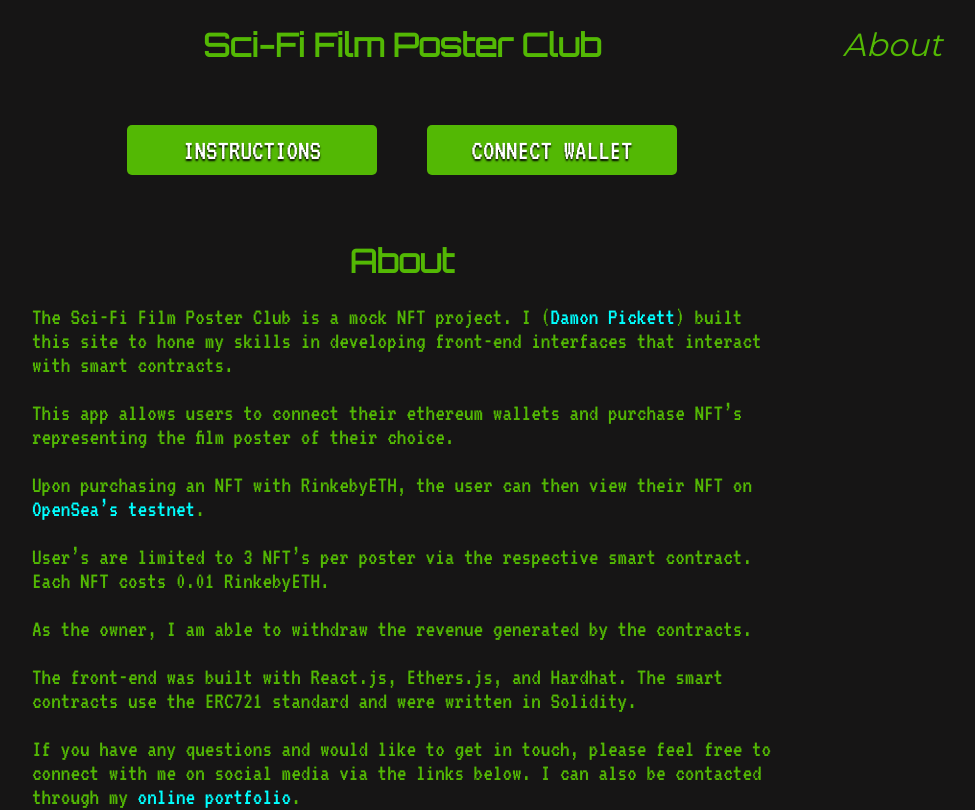
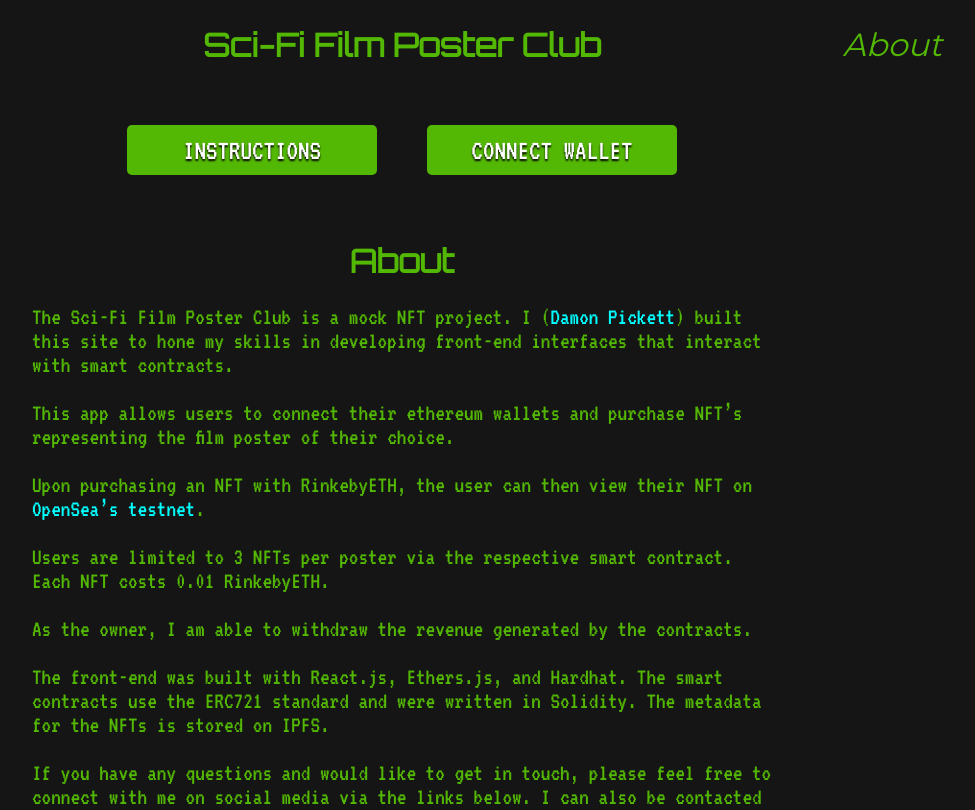
Before and after one commit to damonpickett/sffpc, a React (Create React App) app: page /#/about in a window 1280 px wide. Shown: the top 810 px of the page, without its empty margins (238-1213 px from the left). Built offline with nearby package versions, Linux system fonts and the light colour scheme.

Commit message:
updated README, removed unused code in places

```diff
--- a/src/App.js
+++ b/src/App.js
@@ -5,7 +5,6 @@ import Modal from './components/Modal';
 import Minter from './components/Minter';
 import About from './components/About';
 import Footer from './components/Footer';
-import spaceOdyssey from './images/2001-330x505.png'
 import './App.css';
 
 function App() {
@@ -24,7 +23,6 @@ function App() {
         </Routes>
         <Footer />
       </div>
-      <div className='background'></div>
     </>
   );
 }
--- a/src/components/About.js
+++ b/src/components/About.js
@@ -7,9 +7,9 @@ function About() {
             <p>The Sci-Fi Film Poster Club is a mock NFT project. I (<a href='https://damonpickett.github.io/portfolio/' className='about-links' target='_blank' rel='noreferrer'>Damon Pickett</a>) built this site to hone my skills in developing front-end interfaces that interact with smart contracts.</p>
             <p>This app allows users to connect their ethereum wallets and purchase NFT’s representing the film poster of their choice.</p>
             <p>Upon purchasing an NFT with RinkebyETH, the user can then view their NFT on <a href='https://testnets.opensea.io/' className='about-links' target='_blank' rel='noreferrer'>OpenSea’s testnet</a>.</p>
-            <p>User’s are limited to 3 NFT’s per poster via the respective smart contract. Each NFT costs 0.01 RinkebyETH.</p>
+            <p>Users are limited to 3 NFTs per poster via the respective smart contract. Each NFT costs 0.01 RinkebyETH.</p>
             <p>As the owner, I am able to withdraw the revenue generated by the contracts.</p>
-            <p>The front-end was built with React.js, Ethers.js, and Hardhat. The smart contracts use the ERC721 standard and were written in Solidity.</p>
+            <p>The front-end was built with React.js, Ethers.js, and Hardhat. The smart contracts use the ERC721 standard and were written in Solidity. The metadata for the NFTs is stored on IPFS.</p>
             <p>If you have any questions and would like to get in touch, please feel free to connect with me on social media via the links below. I can also be contacted through my <a href='https://damonpickett.github.io/portfolio/' className='about-links' target='_blank' rel='noreferrer'>online portfolio</a>.</p>
         </div>
     )
--- a/src/components/Header.js
+++ b/src/components/Header.js
@@ -1,7 +1,7 @@
 import React from 'react';
 import { Link } from 'react-router-dom';
 
-function Header({ accounts, setAccounts, modal, setModal }) {
+function Header({ accounts, setAccounts, setModal }) {
 
     const isConnected = Boolean(accounts[0]);
 
```
Also changed, not shown: 2 other files (tests, documents, lock files or other folders).
